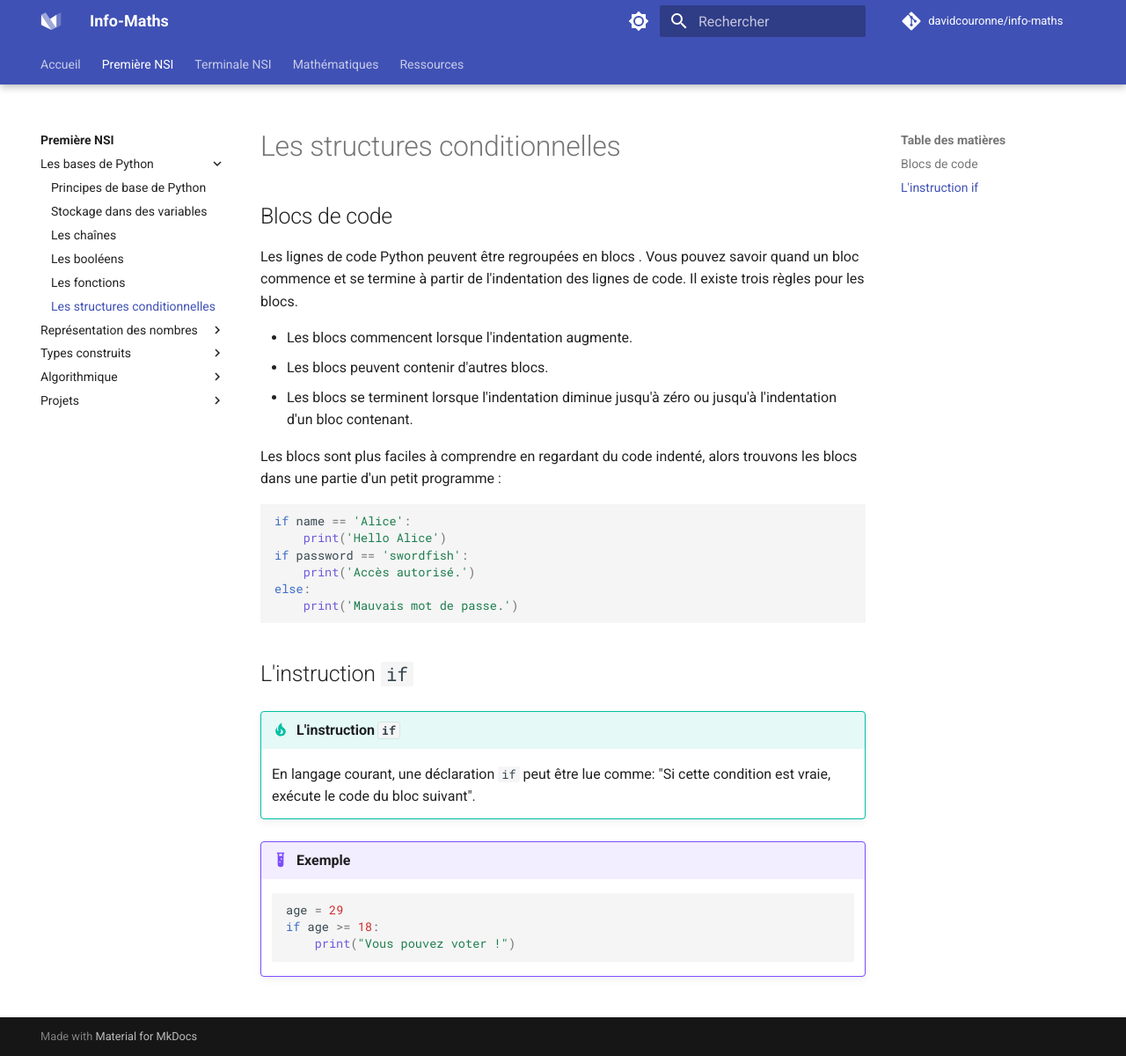
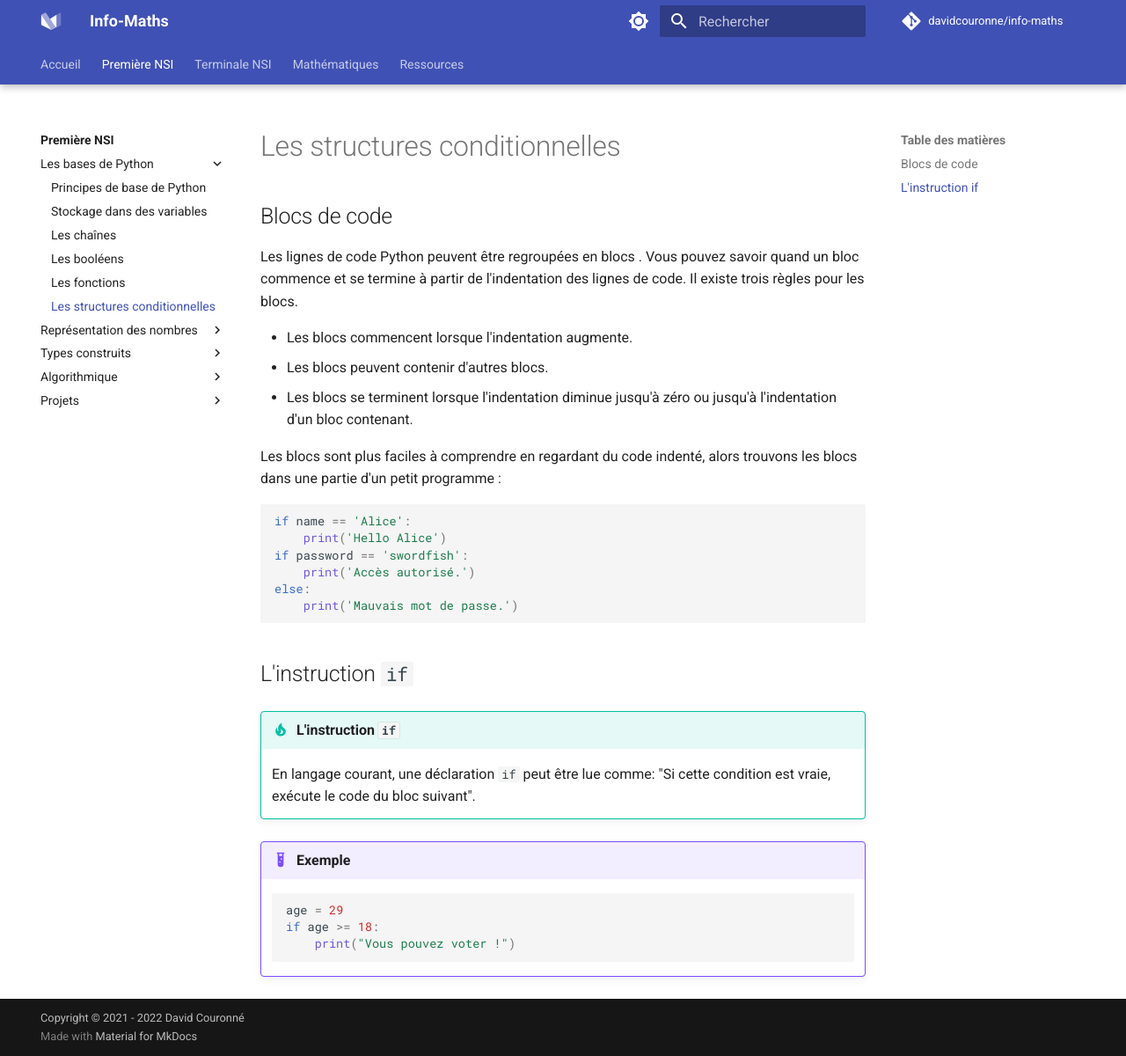
Before and after one commit to infocornouaille/info-maths, an MkDocs documentation site: the page built from docs/premiere/bases_de_python/ifelse.md, in a window 1280 px wide and 1200 px high. Shown: the whole window at 88% size. Built offline with MkDocs 1.6.1 and Material for MkDocs 9.7.7, drawn with Linux system fonts in a browser that asks for light colours; nearby versions of some CDN libraries; library files that are not in the unit come from our copies; comment, search, counter and statistics services are not loaded; some of the changed lines change nothing that is shown.

Commit message:
Update mkdocs.yml

```diff
--- a/mkdocs.yml
+++ b/mkdocs.yml
@@ -8,6 +8,8 @@ site_description: >-
 repo_name: davidcouronne/info-maths
 repo_url: https://github.com/davidcouronne/info-maths
 edit_uri: edit/main/docs/
+copyright: Copyright &copy; 2021 - 2022 David Couronné
+
 
 
 # Configuration
@@ -187,3 +189,6 @@ nav:
     - Anaconda et Miniconda: ressources/conda.md
     - Visual Studio Code: ressources/vscode.md
     - Types en Python: ressources/types.md
+    - mkdocs:
+      - Admonitions: ressources/mkdocs/admonitions.md
+      - Katex: ressources/mkdocs/katex.md
```
